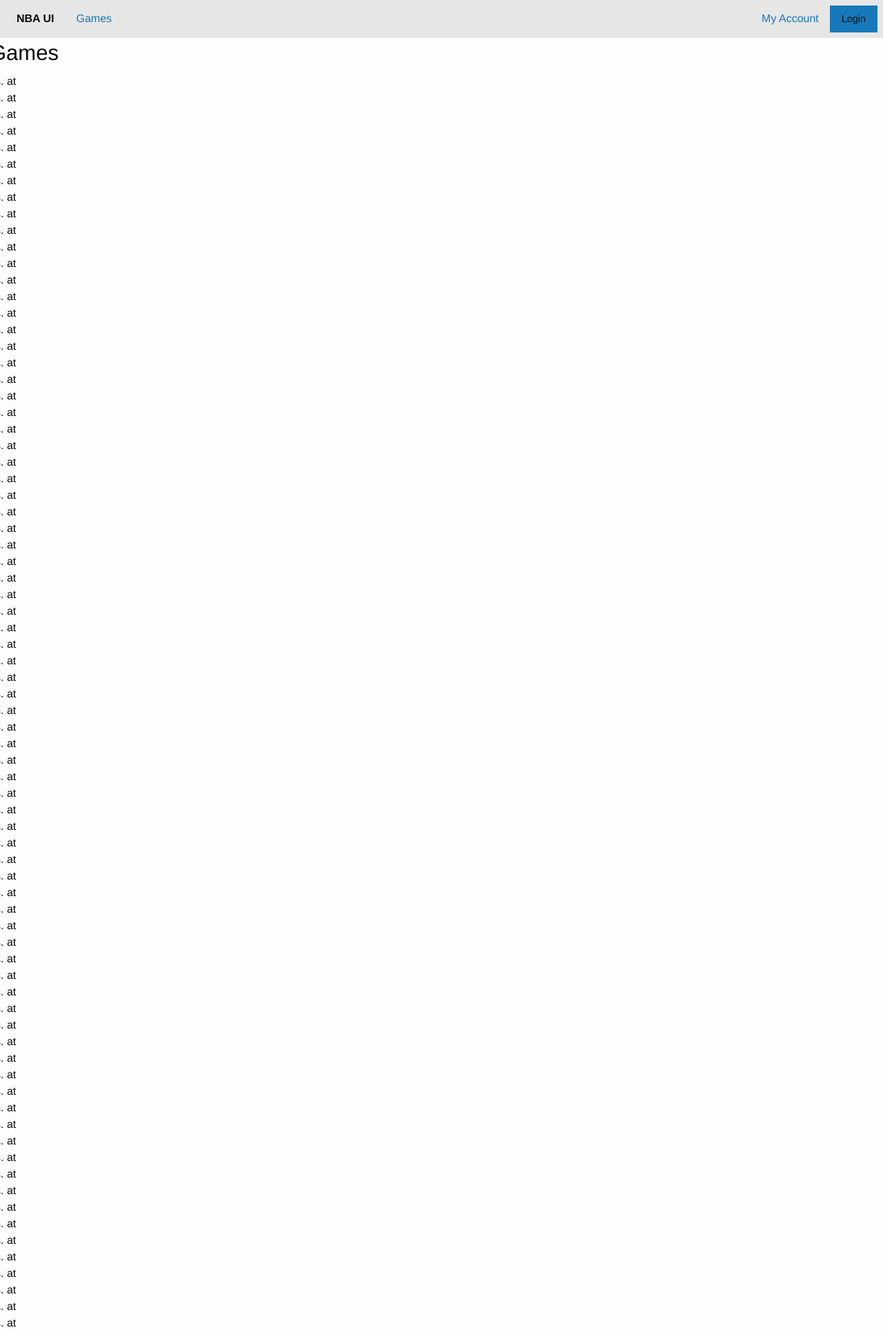
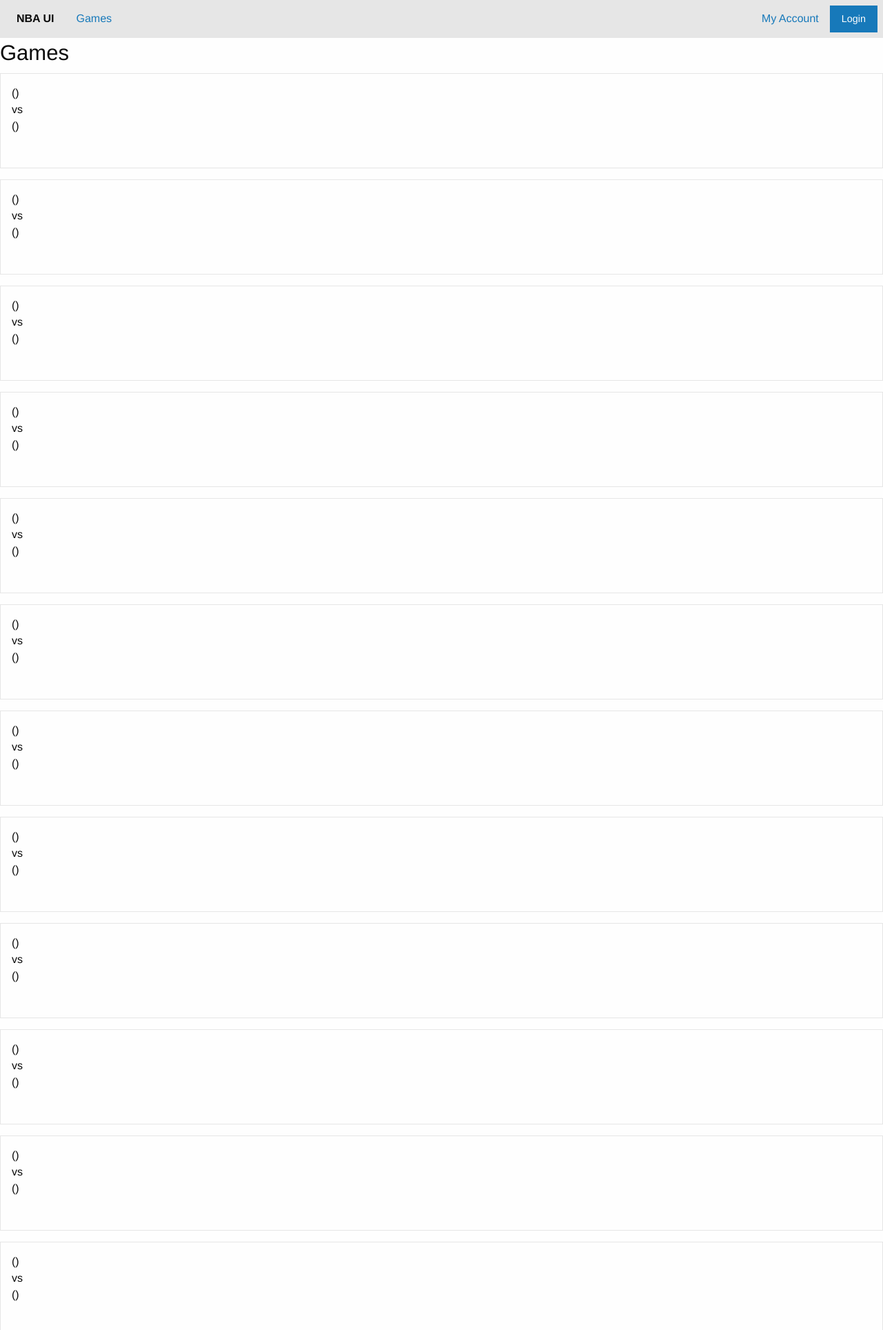
Before and after one commit to jackschultz/nba-ui-full, a Django app: template games/templates/games/show.html in a window 1280 px wide. Shown: the top 1928 px of the page at 69% size. Run offline with Django 3.2, Linux system fonts and the light colour scheme; the template is opened without the code that fills it, so the values that code supplies are empty; some libraries are stand-ins or nearby versions.

Commit message:
html and js updates. Now can select the version and get the update stat_lines

```diff
--- a/games/templates/games/show.html
+++ b/games/templates/games/show.html
@@ -2,40 +2,86 @@
 {% block content %}
 
 <div id="date" data-date="{{ date }}">
-  <h3>Games</h3>
-  <div>
-      <div v-if="games" v-for="game in games">
-        <div>
-          [[ game.home_team_name ]] vs. [[ game.away_team_name ]] at [[ game.start_time ]]
+  <div class="row">
+    <h3>Games</h3>
+  </div>
+  <div class="row">
+
+    <div class="column large-4" v-if="games" v-for="game in games">
+        <div class="card card-product">
+          <div class="card-section">
+            <div><b>[[ game.away_team_name ]]</b> ([[ game.away_team_score ]])</div>
+            <div>vs</div>
+            <div><b>[[ game.home_team_name ]]</b> ([[game.home_team_score]]) </div>
+          </div>
+          <div class="card-section">
+          </div>
         </div>
+
       </div>
       <div v-else>
         No games today
       </div>
   </div>
   </br>
-  <h3>StatLines</h3>
 
-  <table>
+  <div class="row">
+    <h3>StatLines</h3>
+  </div>
+
+  <div class="row">
+    <select @change="selectedNewVersion($event)" v-model="selectedProjectionVersion">
+        <option v-for="version in projectionVersions" :value="version.version">
+            [[ version.version ]]
+        </option>
+    </select>
+  </div>
+  <div class="row">
+    <table>
+        <caption>Stat Lines</caption>
       <thead>
+        <tr>
+          <th rowspan="1" colspan="9" >
+          </th>
+          <th rowspan="1" colspan="4" >
+              Projections
+          </th>
+        </tr>
         <tr>
           <th>Name</th>
           <th>Team</th>
           <th>Points</th>
           <th>Minutes</th>
           <th>Active</th>
+          <th>DK Salary</th>
+          <th>DK Positions</th>
+          <th>FD Salary</th>
+          <th>FD Position</th>
+          <th>ProjVersion</th>
+          <th>Minutes</th>
+          <th>DK Points</th>
+          <th>FD Points</th>
         </tr>
       </thead>
       <tbody>
-        <tr v-if="stat_lines" v-for="stat_line in stat_lines">
-                <td>[[ stat_line.name ]]</td>
-                <td>[[ stat_line.abbrv ]] </td>
-                <td>[[ stat_line.points ]]</td>
-                <td>[[ stat_line.minutes ]]</td>
-                <td>[[ stat_line.active ]]</td>
+        <tr v-if="statLine" v-for="statLine in selectedStatLines">
+          <td>[[ statLine.name ]]</td>
+          <td>[[ statLine.abbrv ]] </td>
+          <td>[[ statLine.points ]]</td>
+          <td>[[ statLine.minutes ]]</td>
+          <td>[[ statLine.active ]]</td>
+          <td>[[ statLine.dk_salary ]]</td>
+          <td>[[ statLine.dk_positions ]]</td>
+          <td>[[ statLine.fd_salary ]]</td>
+          <td>[[ statLine.fd_positions ]]</td>
+          <td>[[ statLine.proj_version ]]</td>
+          <td>[[ statLine.proj_minutes ]]</td>
+          <td>[[ statLine.proj_dk_points ]]</td>
+          <td>[[ statLine.proj_fd_points ]]</td>
         </tr>
       </tbody>
     </table>
+  </div>
 </div>
 
 {% endblock %}
--- a/templates/base.html
+++ b/templates/base.html
@@ -5,8 +5,6 @@
     <title>NBA UI Full</title>
     <meta name="viewport" content="width=device-width, initial-scale=1.0">
     <meta name="description" content="">
-    <link rel="stylesheet" href="https://maxcdn.bootstrapcdn.com/bootstrap/4.0.0/css/bootstrap.min.css" integrity="sha384-Gn5384xqQ1aoWXA+058RXPxPg6fy4IWvTNh0E263XmFcJlSAwiGgFAW/dAiS6JXm" crossorigin="anonymous">
-    <script src="https://maxcdn.bootstrapcdn.com/bootstrap/4.0.0/js/bootstrap.min.js" integrity="sha384-JZR6Spejh4U02d8jOt6vLEHfe/JQGiRRSQQxSfFWpi1MquVdAyjUar5+76PVCmYl" crossorigin="anonymous"></script>
     <script src="https://cdn.jsdelivr.net/npm/vue/dist/vue.js"></script>
     <script src="https://unpkg.com/axios/dist/axios.min.js"></script>
     <link rel="stylesheet" href="https://dhbhdrzi4tiry.cloudfront.net/cdn/sites/foundation.min.css">
```
Also changed, not shown: static/main.js (+28 -4 lines).
